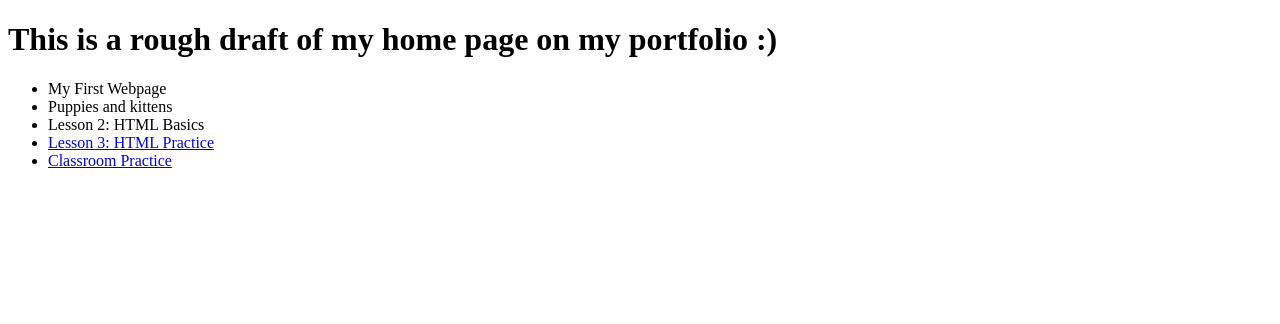
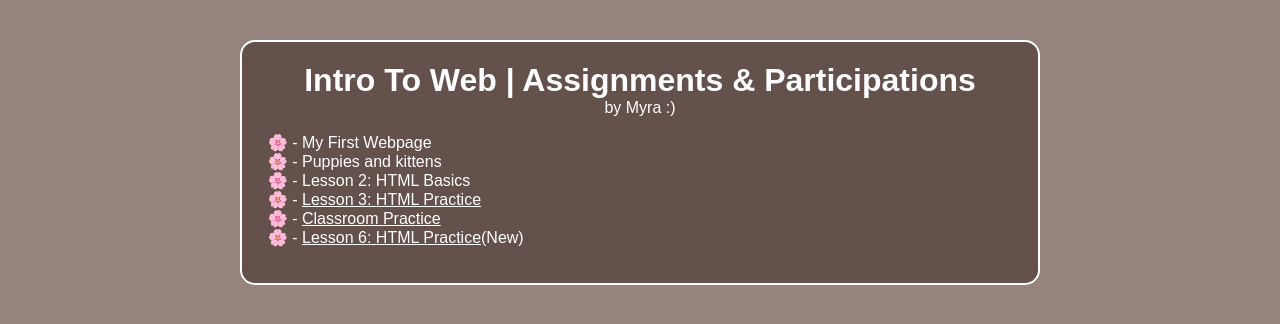
Before and after one commit to mirasha296/Intro-to-Web, a plain HTML site: page index.html in a window 1280 px wide. Drawn offline with Linux system fonts and the light colour scheme.

Commit message:
Adding link to index.html of assignment 6
Also added some styling :)

```diff
--- a/index.html
+++ b/index.html
@@ -4,15 +4,18 @@
     <meta charset="UTF-8">
     <meta name="viewport" content="width=device-width, initial-scale=1.0">
     <title>My Project</title>
+    <link rel="stylesheet" href="style.css">
 </head>
 <body>
-    <h1>This is a rough draft of my home page on my portfolio :)</h1>
+    <h1>Intro To Web | Assignments & Participations</h1>
+    <p> by Myra :)</p>
      <ul>
         <li>My First Webpage</li>
         <li>Puppies and kittens</li>
         <li>Lesson 2: HTML Basics</li>
         <li><a href="Lesson_3_HTML_Practice/index.html" target="_blank">Lesson 3: HTML Practice</a></li>
         <li><a href="Class_Practice/index.html" target="_blank">Classroom Practice</a></li>
+        <li><a href="Lesson_6_HTML_Practice/index.html" target="_blank">Lesson 6: HTML Practice</a>(New)</li>
     </ul>
 
 </body>
--- /dev/null
+++ b/style.css
@@ -0,0 +1,32 @@
+/* Page background color */
+html {
+    background-color: rgb(151, 131, 125); /* outer background */
+}
+
+/* Reset common text styles */
+* {
+    font-family: Arial, sans-serif;
+    color: white;
+    box-sizing: border-box;
+}
+
+/* Inner box (your content area) */
+body {
+    margin: 40px auto; /* centers it */
+    padding: 20px;
+    width: 80%;
+    max-width: 800px;
+    border: 2px solid white;
+    border-radius: 15px;
+    background-color: rgb(100, 81, 75); /* inside box color */
+}
+
+h1, p {
+    text-align: center;
+    margin: 0; /* remove extra spacing */
+}
+
+/* Optional: style your list */
+ul {
+    list-style-type: "🌸 - ";
+}
```
Also changed, not shown: Lesson_6_HTML_Practice/index.html (+3 -3 lines).
